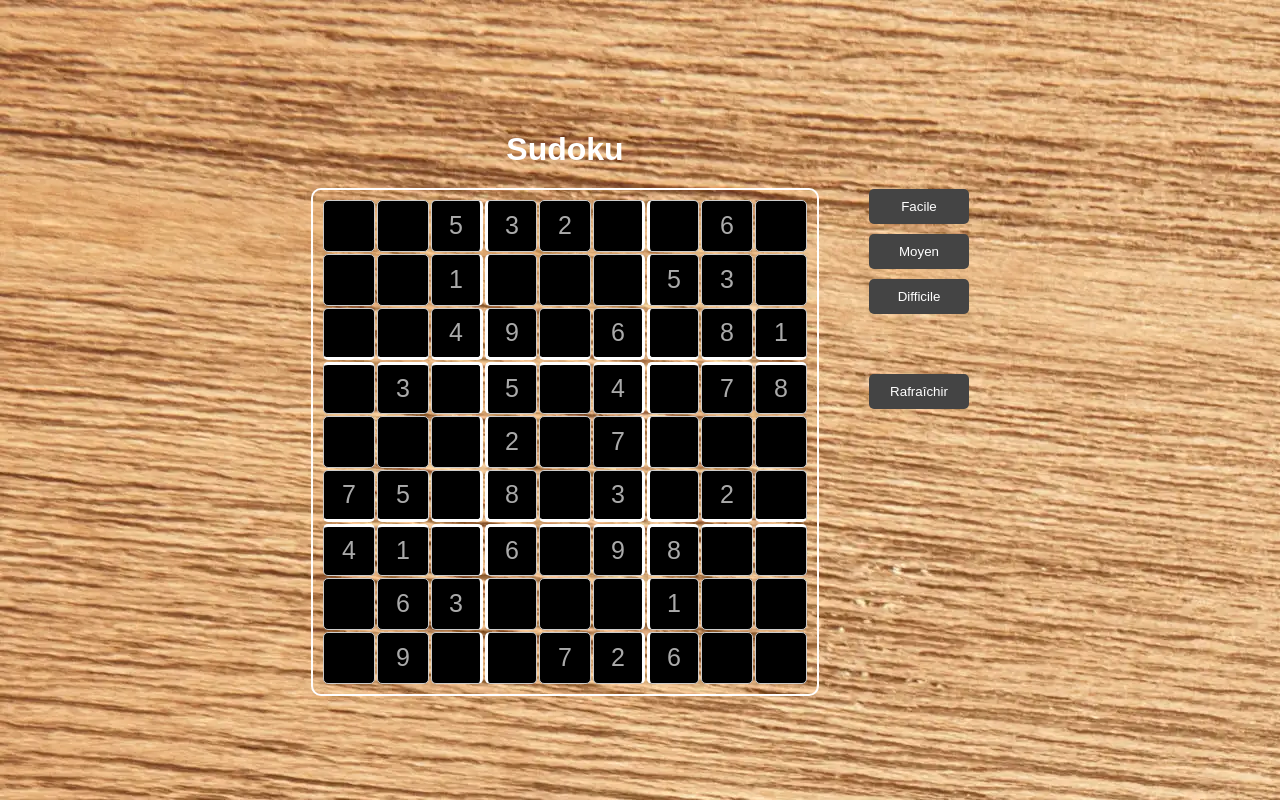
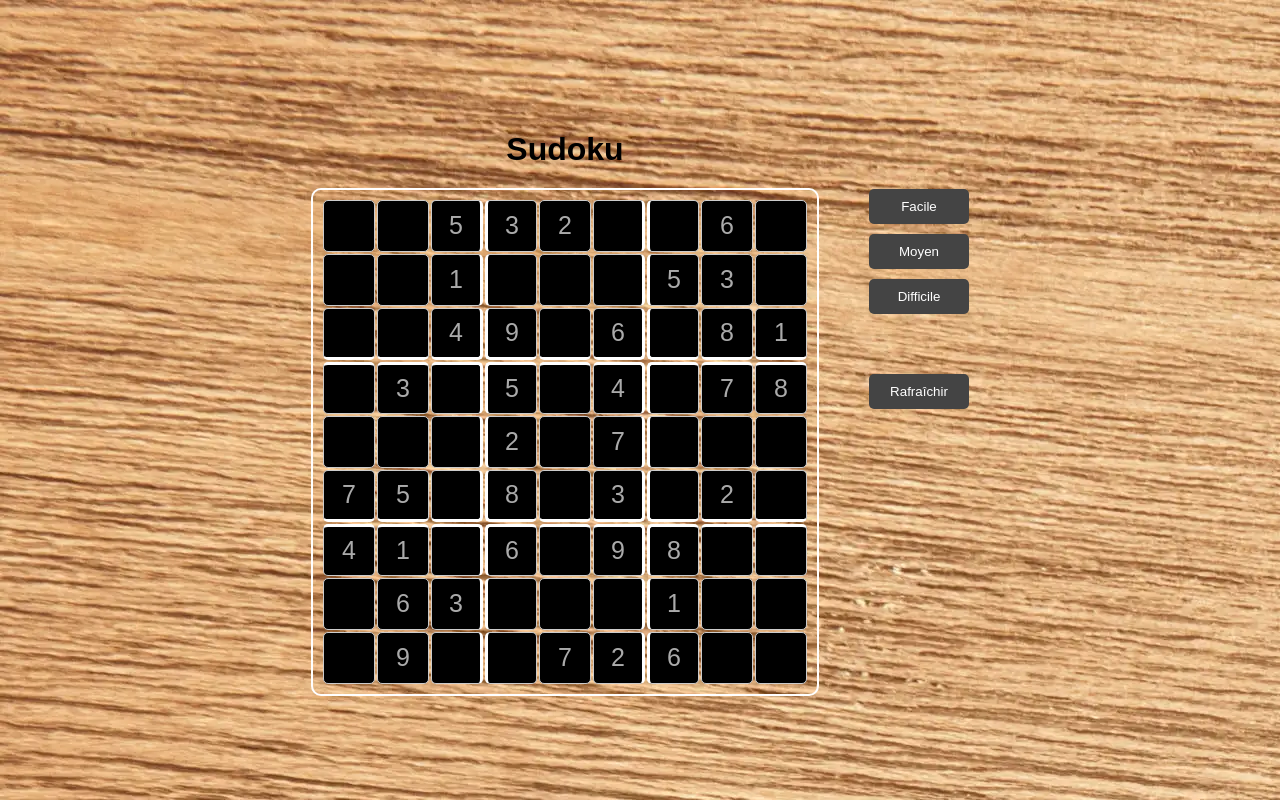
Before and after one commit to Lenglet-jeremy/Sudoku, a React (Vite) app: page / in a window 1280 px wide. Built offline with nearby package versions, Linux system fonts and the light colour scheme.

Commit message:
Mise à jour

```diff
--- a/src/Grid/Grid.css
+++ b/src/Grid/Grid.css
@@ -32,6 +32,7 @@
         color: var(--text-color);
         font-size: 2em;
         margin-bottom: 20px;
+        color: #000000;
     }
 
     .GridBody {
@@ -158,6 +159,7 @@
         color: var(--text-color);
         font-size: 1.5em;
         margin-bottom: 20px;
+        color: #000000;
     }
 
     .GridBody {
```
